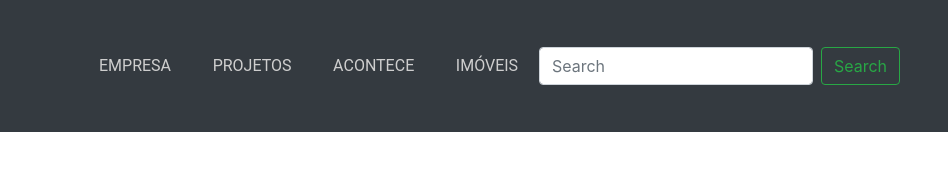
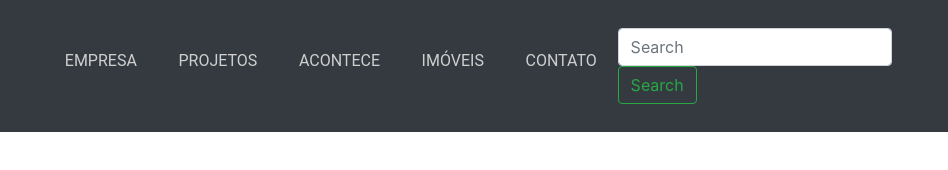
Before and after one commit to fabiobaldas/SiteCeuEngenharia, a website: page index.html in a window 1280 px wide. Shown: the full height of the page, 332-1280 px from the left. Drawn offline with nearby package versions, Linux system fonts and the light colour scheme.

Commit message:
Voltando o navbar do jeito que estava

```diff
--- a/index.html
+++ b/index.html
@@ -45,6 +45,9 @@
                         <li class="nav-item">
                             <a class="nav-link" href="#">Imóveis</a>
                         </li>
+                        <li class="nav-item">
+                            <a class="nav-link" href="#">Contato</a>
+                        </li>
                         <form class="form-inline my-2 my-lg-0">
                             <input class="form-control mr-sm-2" type="search" placeholder="Search" aria-label="Search">
                             <button class="btn btn-outline-success my-2 my-sm-0" type="submit">Search</button>
```
